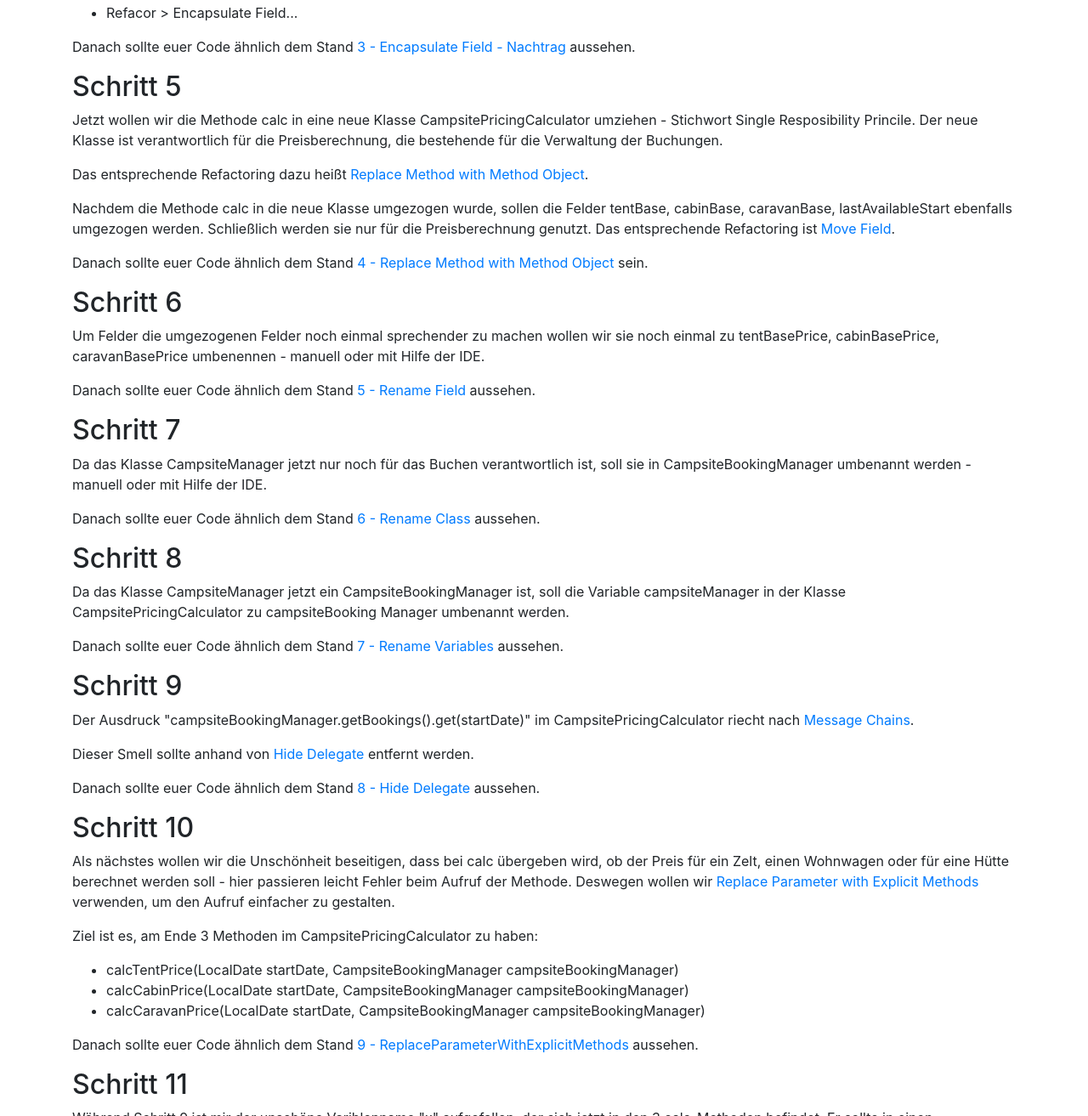
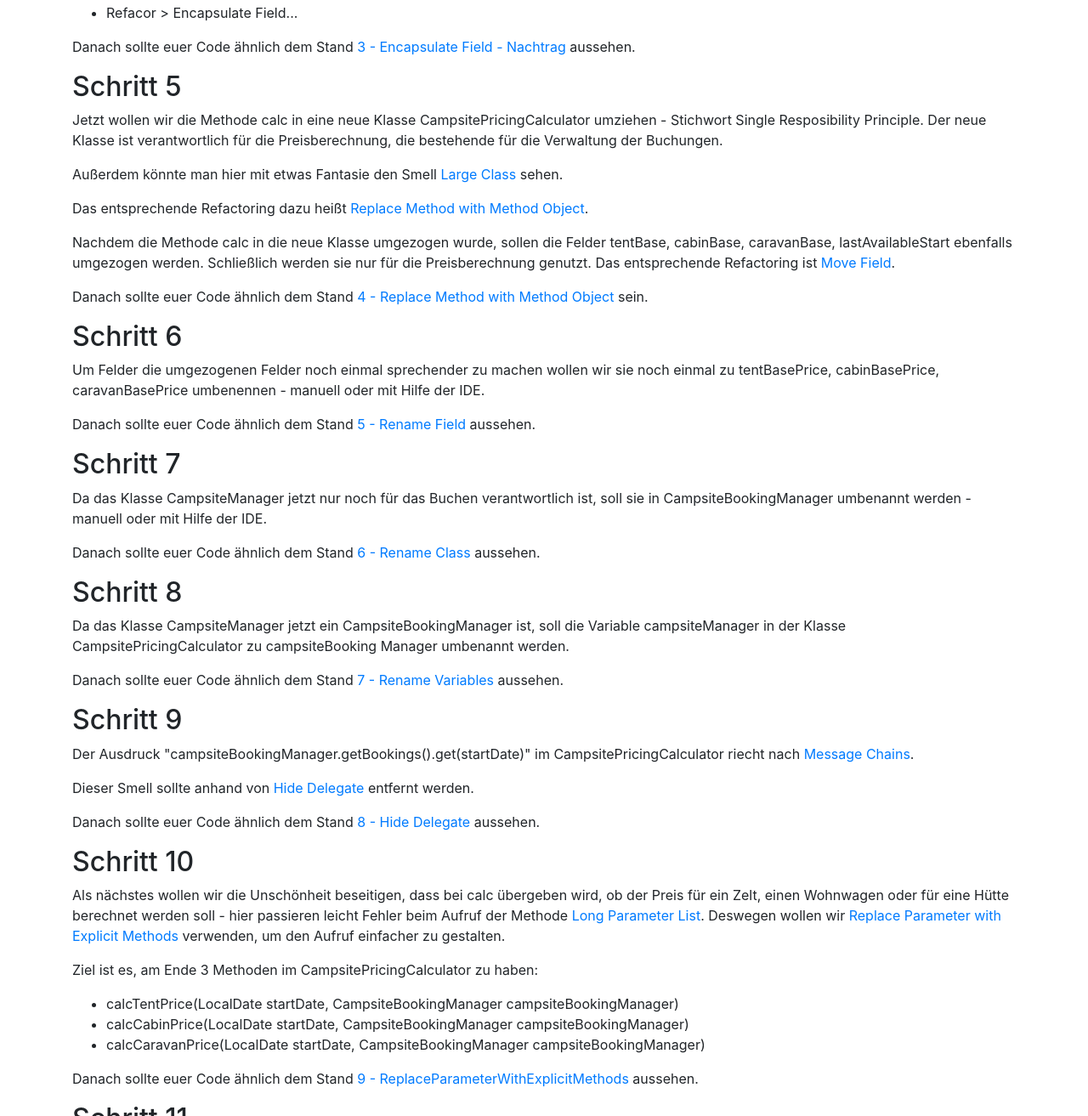
Before and after one commit to sebkro/bootcampPages, a plain HTML site: page refactoring.html in a window 1280 px wide. Shown: the part 1559-2872 px from the top of the page at 85% size. Drawn offline with nearby package versions, Linux system fonts and the light colour scheme.

Commit message:
Nachtrag

```diff
--- a/refactoring.html
+++ b/refactoring.html
@@ -78,7 +78,8 @@
           <p>Danach sollte euer Code ähnlich dem Stand <a href="https://smaf.de.cgi.com/bitbucket/projects/JAVAB/repos/refactoring/commits/912782eca305cda2bb2dfab2cdb808e9214d4bfc">3 - Encapsulate Field - Nachtrag</a> aussehen.</p>
 
           <h2>Schritt 5</h2>
-          <p>Jetzt wollen wir die Methode calc in eine neue Klasse CampsitePricingCalculator umziehen - Stichwort Single Resposibility Princile. Der neue Klasse ist verantwortlich für die Preisberechnung, die bestehende für die Verwaltung der Buchungen.</p>
+          <p>Jetzt wollen wir die Methode calc in eine neue Klasse CampsitePricingCalculator umziehen - Stichwort Single Resposibility Principle. Der neue Klasse ist verantwortlich für die Preisberechnung, die bestehende für die Verwaltung der Buchungen.</p>
+          <p>Außerdem könnte man hier mit etwas Fantasie den Smell <a href="https://sourcemaking.com/refactoring/smells/large-class">Large Class</a> sehen.</p>
           <p>Das entsprechende Refactoring dazu heißt <a href="https://sourcemaking.com/refactoring/replace-method-with-method-object">Replace Method with Method Object</a>.</p>
 
           <p>Nachdem die Methode calc in die neue Klasse umgezogen wurde, sollen die Felder tentBase, cabinBase, caravanBase, lastAvailableStart ebenfalls umgezogen werden. Schließlich werden sie nur für die Preisberechnung genutzt. Das entsprechende Refactoring ist <a href="https://sourcemaking.com/refactoring/move-field">Move Field</a>.</p>
@@ -103,7 +104,7 @@
           <p>Danach sollte euer Code ähnlich dem Stand <a href="https://smaf.de.cgi.com/bitbucket/projects/JAVAB/repos/refactoring/commits/284ad835a2f1c59de7a65a4ea42aba96883113e0">8 - Hide Delegate</a> aussehen.</p>
 
           <h2>Schritt 10</h2>
-          <p>Als nächstes wollen wir die Unschönheit beseitigen, dass bei calc übergeben wird, ob der Preis für ein Zelt, einen Wohnwagen oder für eine Hütte berechnet werden soll - hier passieren leicht Fehler beim Aufruf der Methode. Deswegen wollen wir <a href="https://sourcemaking.com/refactoring/replace-parameter-with-explicit-methods">Replace Parameter with Explicit Methods</a> verwenden, um den Aufruf einfacher zu gestalten.</p>
+          <p>Als nächstes wollen wir die Unschönheit beseitigen, dass bei calc übergeben wird, ob der Preis für ein Zelt, einen Wohnwagen oder für eine Hütte berechnet werden soll - hier passieren leicht Fehler beim Aufruf der Methode <a href="https://sourcemaking.com/refactoring/smells/long-parameter-list">Long Parameter List</a>. Deswegen wollen wir <a href="https://sourcemaking.com/refactoring/replace-parameter-with-explicit-methods">Replace Parameter with Explicit Methods</a> verwenden, um den Aufruf einfacher zu gestalten.</p>
           <p>Ziel ist es, am Ende 3 Methoden im CampsitePricingCalculator zu haben:</p>
           <ul>
             <li>calcTentPrice(LocalDate startDate, CampsiteBookingManager campsiteBookingManager)</li>
```
